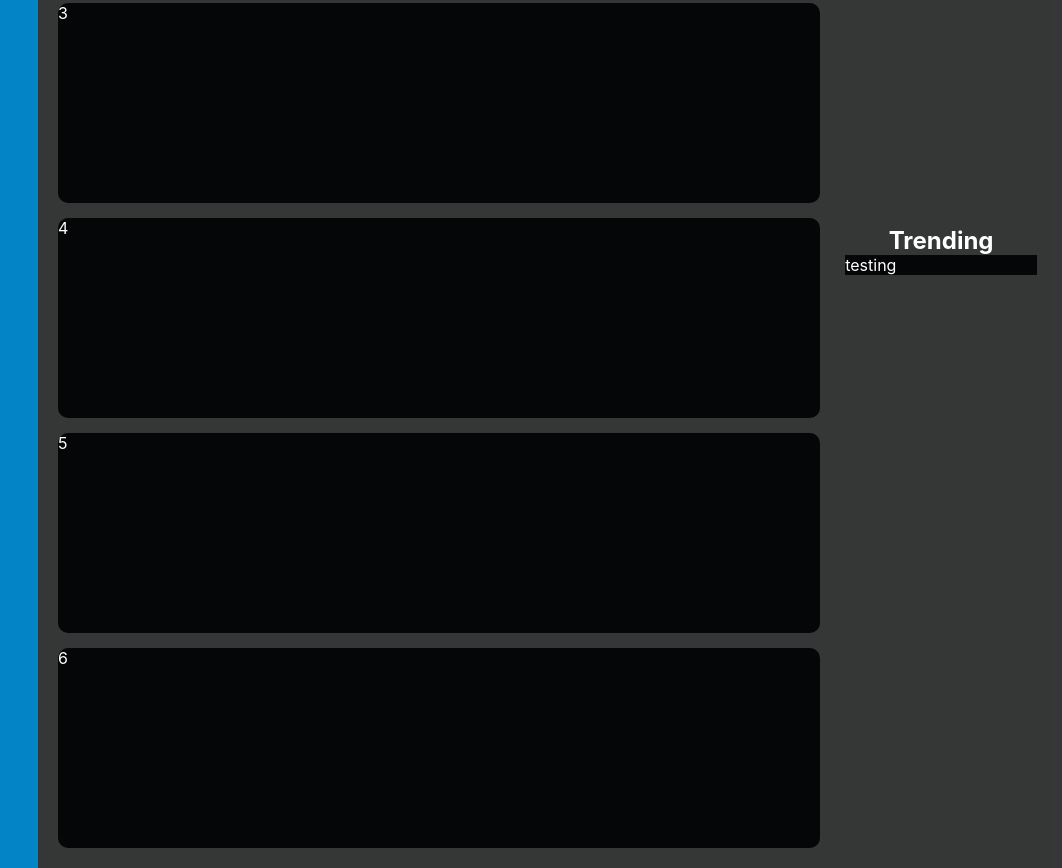
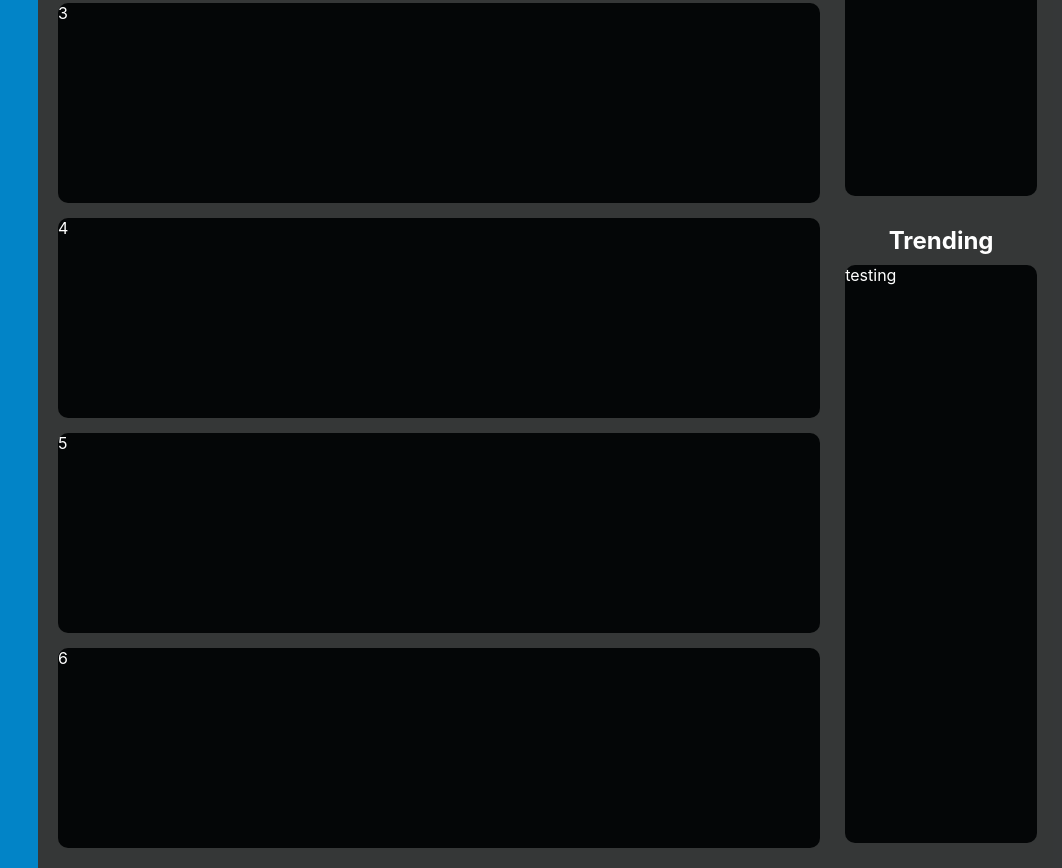
Before and after one commit to jeremyrupprecht/odinAdminDashboard, a website: page index.html in a window 1280 px wide. Shown: the part 710-1578 px from the top of the page, without its empty margins (218-1280 px from the left). Drawn offline with Linux system fonts and the light colour scheme.

Commit message:
Complete empty grid layout

```diff
--- a/styles.css
+++ b/styles.css
@@ -49,7 +49,6 @@
 .project-card {
     background-color: var(--dash-foreground);
     height: 1fr;
-    display: flex;
     border-radius: 10px;
     min-height: 200px;
 }
@@ -58,19 +57,26 @@ h2 {
     text-align: center;
 }
 
+.accouncements, .trending {
+    margin: 15px;
+    display: flex;
+    flex-direction: column;
+}
+
 .accouncements {
     grid-area: 1 / 2 / 2 / 3;
-    border-radius: 10px;
-    margin: 15px;
+
 
 }
 
 .accouncements div, .trending div {
     background-color: var(--dash-foreground);
+    margin-top: 10px;
+    border-radius: 10px;
+    height: 100%;
 }
 
 .trending {
     grid-area: 2 / 2 / 3 / 3;
-    border-radius: 10px;
-    margin: 15px;
+
 }
```
